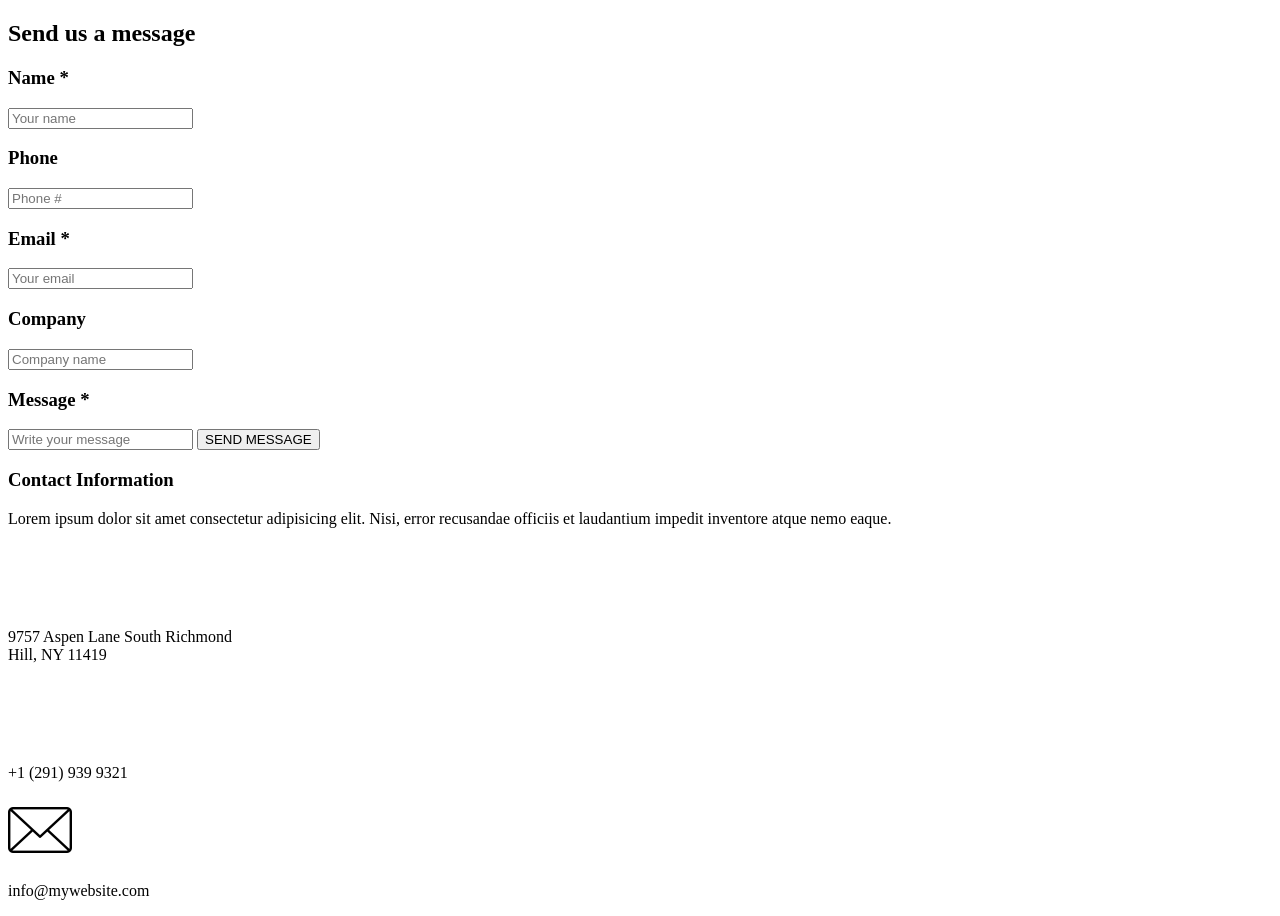
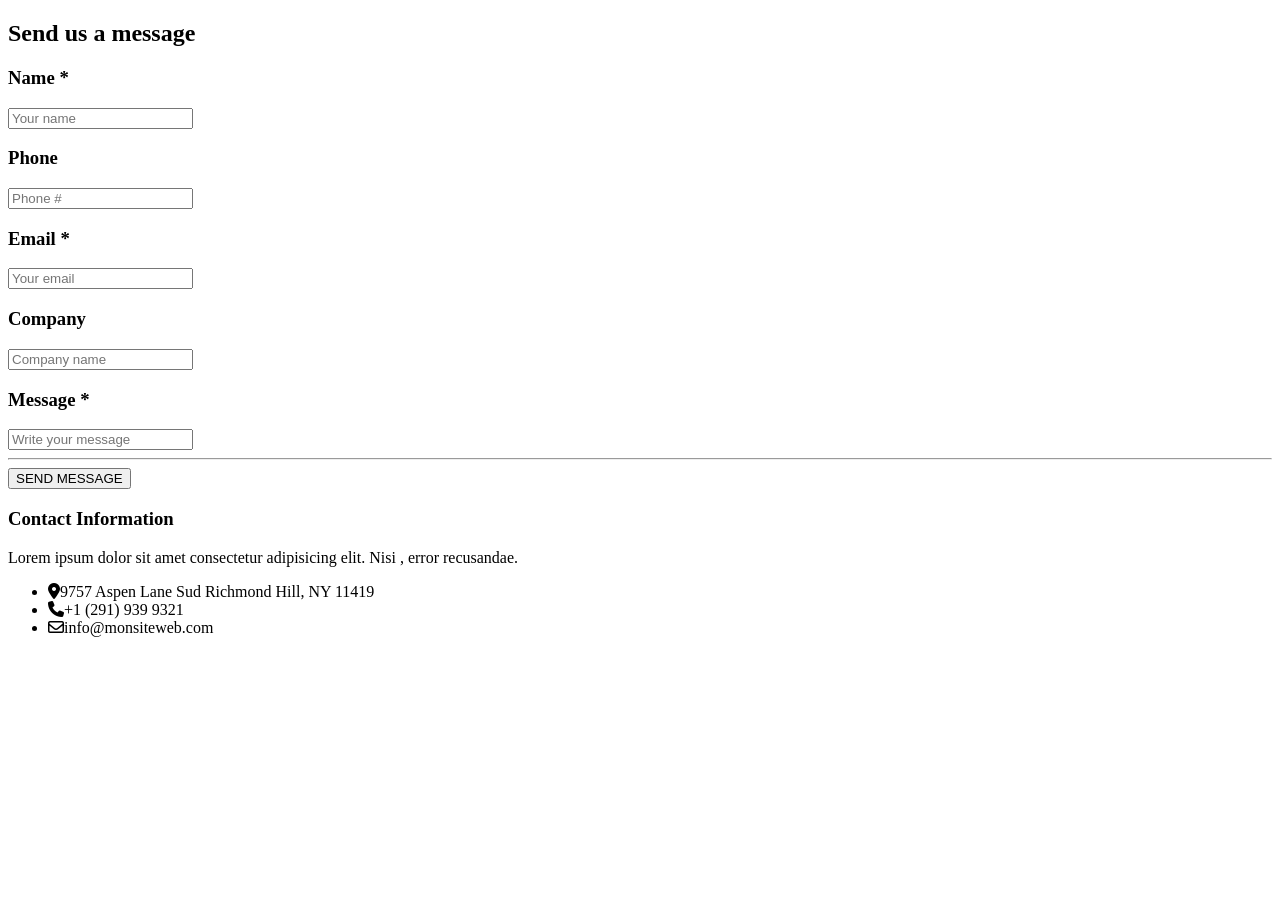
Before and after one commit to gery-guedegbe/Contact-Form-2, a plain HTML site: page index.html in a window 1280 px wide. After the commit the page ends 800 px from the top, so only its background shows below. Drawn offline with Linux system fonts and the light colour scheme.

Commit message:
Add index update file

```diff
--- a/index.html
+++ b/index.html
@@ -4,6 +4,10 @@
     <meta charset="UTF-8" />
     <meta name="viewport" content="width=device-width, initial-scale=1.0" />
     <link rel="stylesheet" href="style.css" />
+    <script
+      src="https://kit.fontawesome.com/45e38e596f.js"
+      crossorigin="anonymous"
+    ></script>
     <title>Contact Form #2</title>
   </head>
   <body>
@@ -13,8 +17,9 @@
         <div class="bottom-color"></div>
       </div>
       <div class="container">
+        <form>
           <h1>Send us a message</h1>
-        <form>
+          <div class="form-container">
             <div class="Name-phone-bloc">
               <div>
                 <h3>Name *</h3>
@@ -22,7 +27,7 @@
               </div>
               <div>
                 <h3>Phone</h3>
-              <input type="number" placeholder="Phone #" />
+                <input type="text" placeholder="Phone #" />
               </div>
             </div>
             <div class="Email-Company-bloc">
@@ -36,32 +41,36 @@
               </div>
             </div>
             <h3>Message *</h3>
-          <input type="text" placeholder="Write your message" />
+            <input
+              class="message"
+              type="text"
+              placeholder="Write your message"
+            />
+          </div>
+          <hr />
           <button>SEND MESSAGE</button>
         </form>
         <aside>
           <h1>Contact Information</h1>
           <p>
-            Lorem ipsum dolor sit amet consectetur adipisicing elit. Nisi, error
-            recusandae officiis et laudantium impedit inventore atque nemo
-            eaque.
+            Lorem ipsum dolor sit amet consectetur adipisicing elit. Nisi ,
+            error recusandae.
           </p>
           <div class="contacts">
-            <div>
-              <img src="Asserts/outil.png" alt="Localisation icon" />
-              <p>
-                9757 Aspen Lane South Richmond <br />
-                Hill, NY 11419
-              </p>
-            </div>
-            <div>
-              <img src="Asserts/appel.png" alt="call icon" />
-              <p>+1 (291) 939 9321</p>
-            </div>
-            <div>
-              <img src="Asserts/email.png" alt="email icon" />
-              <p>info@mywebsite.com</p>
-            </div>
+            <ul>
+              <li>
+                <i class="fa fa-map-marker" aria-hidden="true"></i
+                ><span>9757 Aspen Lane Sud Richmond Hill, NY 11419 </span>
+              </li>
+              <li>
+                <i class="fa fa-phone" aria-hidden="true"></i
+                ><span>+1 (291) 939 9321</span>
+              </li>
+              <li>
+                <i class="fa fa-envelope-o" aria-hidden="true"></i
+                ><span>info@monsiteweb.com</span>
+              </li>
+            </ul>
           </div>
         </aside>
       </div>
```
Lines whose indentation alone changed are shown as unchanged.
